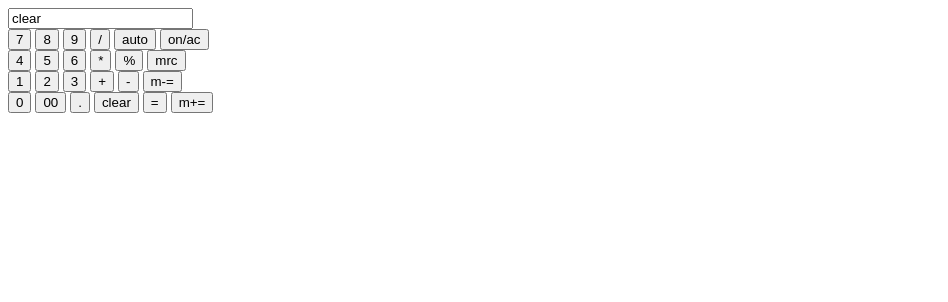
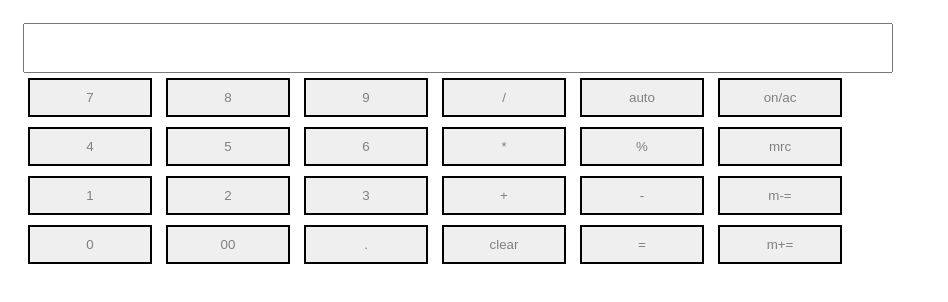
Before and after one commit to Yogesh-BCA-Ds/FINAL_BCA, a plain HTML site: page frontend/calculator/index.html in a window 1280 px wide. Both pictures are taken after a click on the button "clear". Shown: the whole page, without its empty margins (0-948 px from the left). Drawn offline with Linux system fonts and the light colour scheme.

Commit message:
adding css

```diff
--- a/frontend/calculator/index.html
+++ b/frontend/calculator/index.html
@@ -3,6 +3,7 @@
     <head>
         <title>calculator</title>
         <script src="script.js"></script>
+        <link rel="stylesheet" href="style.css">
     </head>
 
     <body>
--- a/frontend/calculator/script.js
+++ b/frontend/calculator/script.js
@@ -10,27 +10,29 @@ function getValue(){
         event.target.value != "-"&&
         event.target.value != "/"&&
         event.target.value != "*"&&
-        event.target.value != "%"&& flag == false){
+        event.target.value != "%"&&
+        event.target.value != "clear" && flag == false){
         a = document.getElementById("i").value=document.getElementById("i").value+event.target.value;
         num1 = Number(a);
         console.log(flag);
         }
-    else if (event.target.value != "+"||
-        event.target.value != "-"||
-        event.target.value != "/"||
-        event.target.value != "*"||
-        event.target.value != "%"){
+    else if (event.target.value == "+"||
+        event.target.value == "-"||
+        event.target.value == "/"||
+        event.target.value == "*"||
+        event.target.value == "%"){
         flag = true;
         console.log(flag);
         op = event.target.value;
         document.getElementById("i").value = "";
         }
-    else if (event.target.value != "+"||
-        event.target.value != "-"||
-        event.target.value != "/"||
-        event.target.value != "*"||
-        event.target.value != "%"||
-        event.target.value != "clear" && flag == true)
+    else if (event.target.value != "+"&&
+        event.target.value != "-"&&
+        event.target.value != "/"&&
+        event.target.value != "*"&&
+        event.target.value != "%"&&
+        event.target.value != "clear"&&
+        event.target.value != "=" && flag == true)
     {
         b = document.getElementById("i").value = document.getElementById("i").value+event.target.value;
         num2 = Number(b);
@@ -38,27 +40,43 @@ function getValue(){
     }
     else if (event.target.value == "=" && op=="+"){
         sum = num1+num2;
+        num1 = sum;
         document.getElementById("i").value = sum;
         }
 
    else if (event.target.value == "=" && op=="-"){
         let dif = num1-num2;
+        num1 = dif;
         document.getElementById("i").value = dif;
         }
 
     else if (event.target.value == "=" && op=="*"){
         let prod = num1*num2;
+        num = prod;
         document.getElementById("i").value = prod;
         }
 
     else if (event.target.value == "=" && op=="/"){
-        let div  = num1/num2;
-        document.getElementById("i").value = div;
+        if (num2 == 0){
+            document.getElementById("i").value = "cant be divided by zero ";
+         }
+         else{
+            let div  = num1/num2;
+            num1 = div;
+            document.getElementById("i").value = div;}
         }
+
+    else if (event.target.value == "=" && op=="%"){
+        let rem = num1%num2;
+        num1 = rem;
+        document.getElementById("i").value = rem;}
+
     else if (event.target.value == "clear"){
         document.getElementById("i").value = "";
         num1 = 0;
         num2 = 0;
+        op = "";
+        flag = false;
         }
 
 }
--- /dev/null
+++ b/frontend/calculator/style.css
@@ -0,0 +1,25 @@
+*{
+  box-sizing:border-box;
+  }
+
+#container button{
+       box-sizing:content-box;
+       color:gray;
+       width:100px;
+       hight:50px;
+       padding:10px;
+       border:2px solid black;
+       margin:5px;
+       }
+
+#container{
+         width:900px;
+         padding:15px;
+         border:10px solid balck;
+}
+
+#container input{
+        width:100%;
+        height:50px;
+        box-sizing:border-box;
+        }
```
Also changed, not shown: 2 other files.
